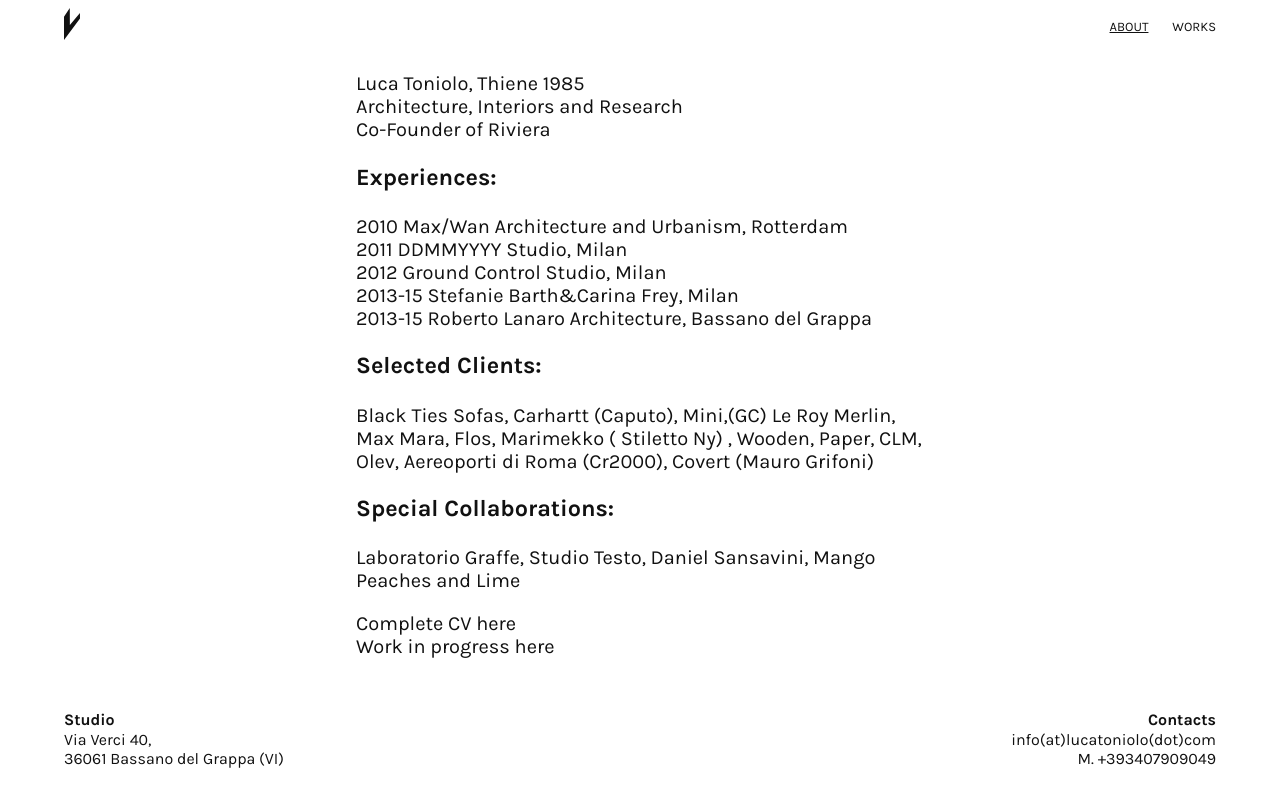
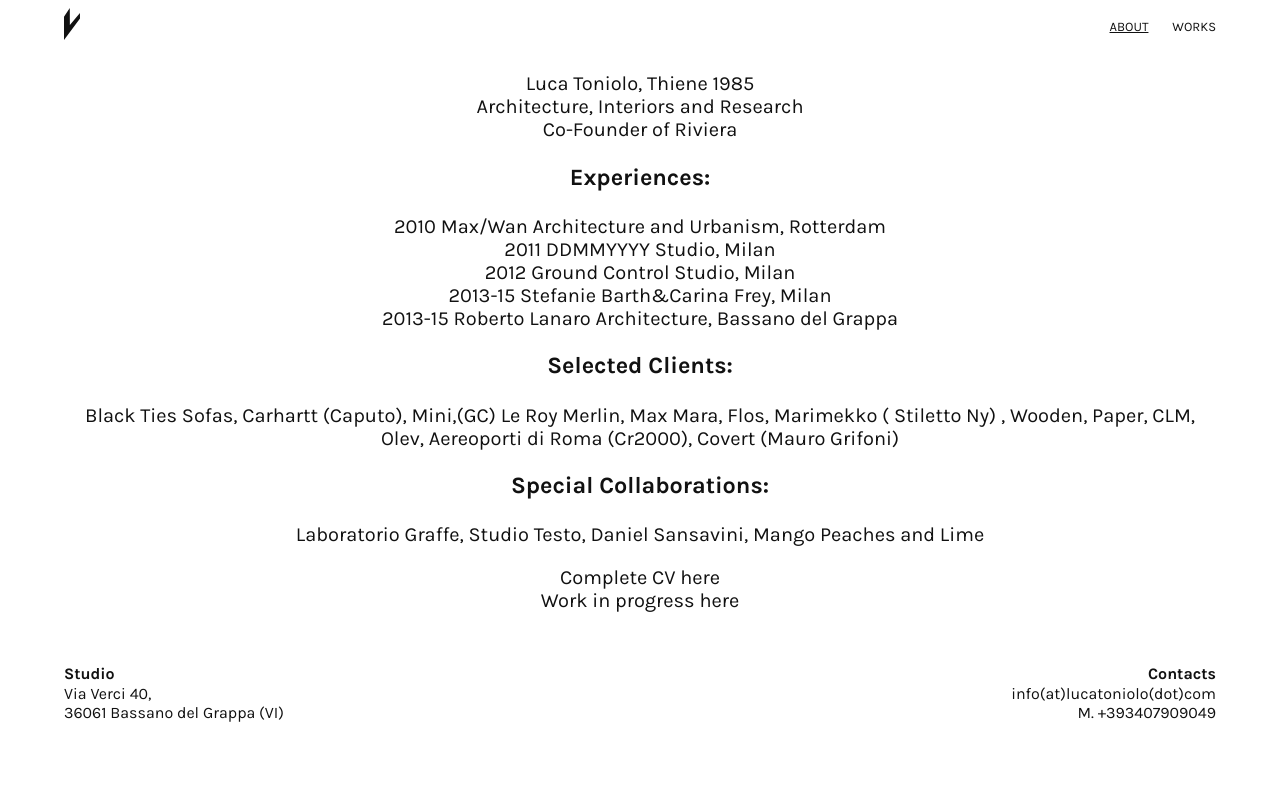
Before and after one commit to rzecchini/lucatoniolo, a Jekyll site: the page built from _pages/about.md, in a window 1280 px wide. Shown: the top 807 px of the page. Built offline with Jekyll 4.4.1, drawn with Linux system fonts in a browser that asks for light colours.

Commit message:
style: default layout

```diff
--- a/_layouts/default.html
+++ b/_layouts/default.html
@@ -7,7 +7,7 @@
 
     {% include header.html %}
 
-    <main class="page-content" aria-label="Content">
+    <main class="default-content" aria-label="Content">
       <div class="container">
         {{ content }}
       </div>
--- a/_layouts/grid.html
+++ b/_layouts/grid.html
@@ -6,6 +6,7 @@
     {% include header.html %}
 
     <main aria-label="Content">
+      <div class="container">
         <section class="works works--index">
           {% for work in site.works %}
               {% if work.title %}
@@ -13,6 +14,7 @@
               {% endif %}
           {% endfor %}
         </section>
+      </div>
     </main>
 
     {% include footer.html %}
--- a/_sass/main.scss
+++ b/_sass/main.scss
@@ -58,6 +58,20 @@
   margin: auto;
 }
 
+/* Home layout */
+.home-content {
+  display: flex;
+  flex-direction: column;
+}
+
+/* Default layout */
+.default-content {
+  //max-width: 600px;
+  //margin: auto;
+  font-size: 1.25rem;
+  text-align: center;
+}
+
 
 /* Header
  *=======================================*/
@@ -102,18 +116,10 @@
 }
 
 
-/* Home content
- *=======================================*/
-.home-content {
-  display: flex;
-  flex-direction: column;
-}
-
-
 /* Hello
  *=======================================*/
 .hello {
-  max-width: 38rem;
+  //max-width: 38rem;
   margin: auto;
   padding: 1rem;
   font-size: 1.5rem;
@@ -201,6 +207,7 @@
 }
 
 .work__image {
+  display: block;
   max-width: 100%
 }
 
@@ -238,20 +245,11 @@
   color: $grey-color;
 }
 
-// template page
-.about-page .page-content {
-  max-width: 600px;
-  margin: auto;
-  font-size: 1.25rem;
-}
-
 
 /* Footer
  *=======================================*/
 .site-footer {
   padding: 2rem 0;
-  //background: #111;
-  //color: #fff;
   line-height: 1.2;
 }
 
```
Lines whose indentation alone changed are shown as unchanged.
